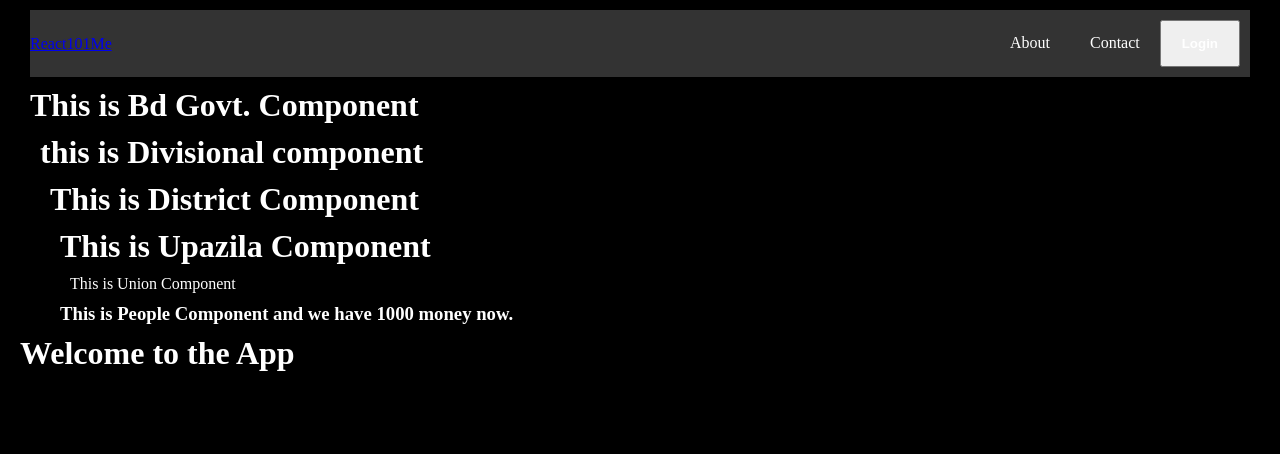
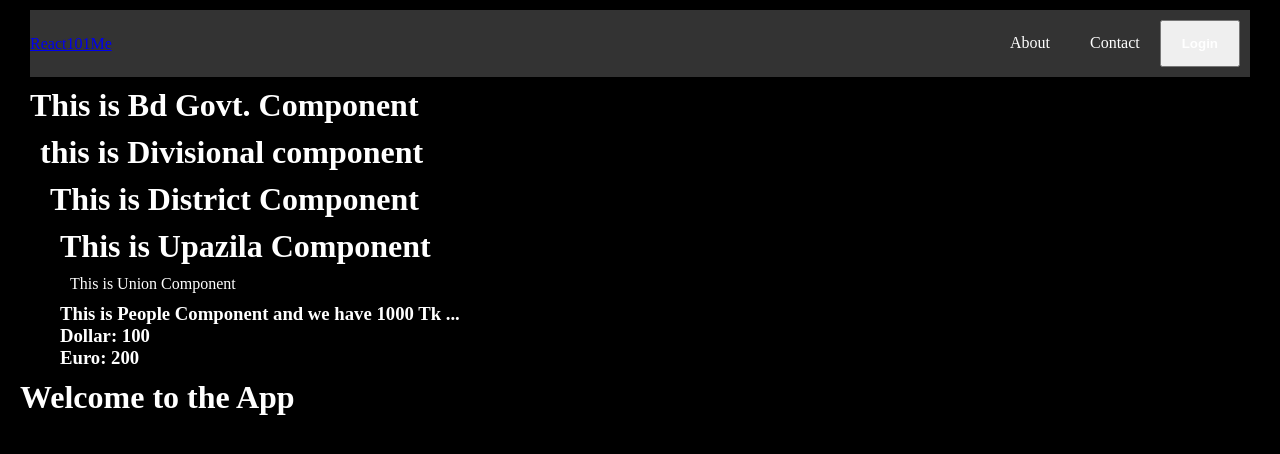
Before and after one commit to Shakhoyat/React-with-vite101, a React (Vite) app in the folder vite-project-101/: page / in a window 1280 px wide. Shown: the top 454 px of the page. Built offline with nearby package versions, Linux system fonts and the light colour scheme.

Commit message:
refactor: update People component to use context data directly

```diff
--- a/vite-project-101/src/Home/People.jsx
+++ b/vite-project-101/src/Home/People.jsx
@@ -2,11 +2,14 @@ import React, { useContext } from 'react'
 import MoneyContext from '../context/MoneyContext'
 
 const People = () => {
-    const { money } = useContext(MoneyContext); // <-- extract money from context
-    console.log(useContext(MoneyContext));
+    // const { money } = useContext(MoneyContext); // <-- extract money from context
+    // console.log(useContext(MoneyContext));
+    const data = useContext(MoneyContext);
     return (
         <>
-            <h3>This is People Component and we have {money} money now.</h3>
+            <h3>This is People Component and we have {data.money} Tk ... </h3>
+            <h3>Dollar: {data.dollar} </h3>
+            <h3>Euro: {data.euro} </h3>
         </>
     )
 }
```
